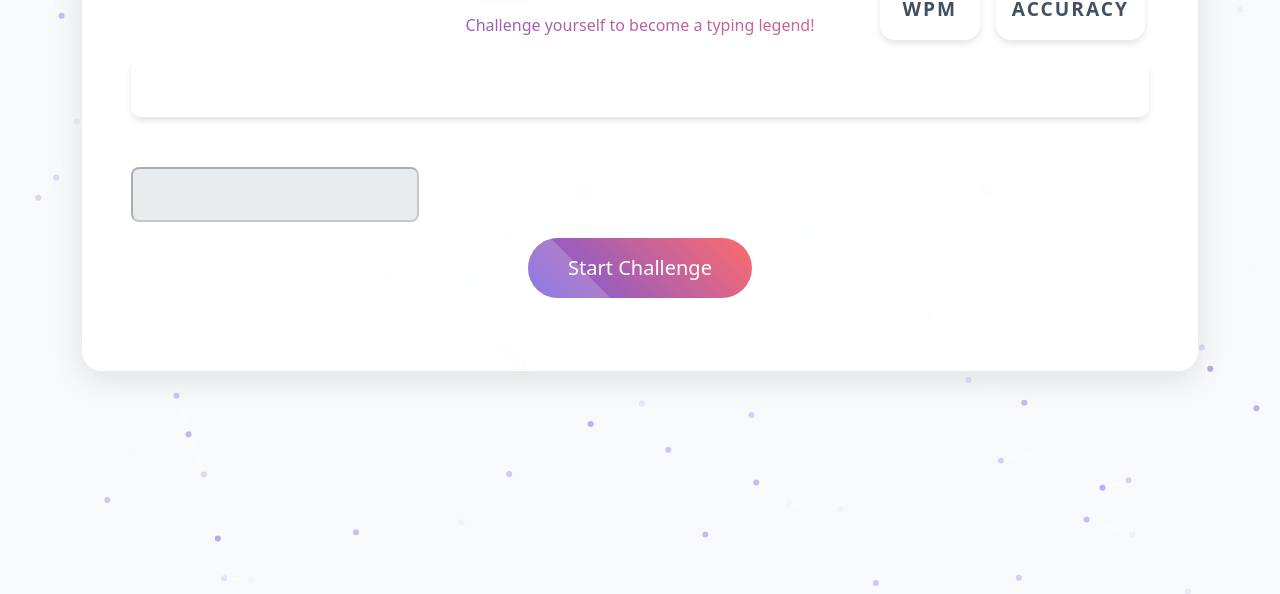
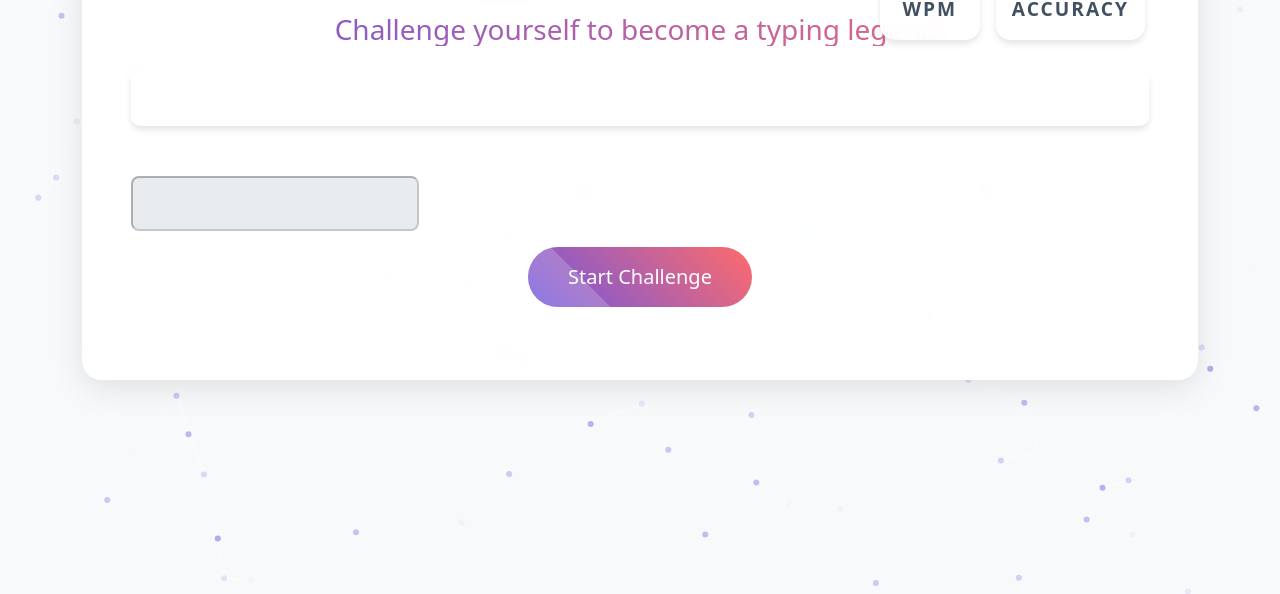
Before and after one commit to Sushmit-Biswas/TypeMaster-Pro, a plain HTML site: page index.html in a window 1280 px wide. Shown: the part 206-800 px from the top of the page. Drawn offline with nearby package versions, Linux system fonts and the light colour scheme.

Commit message:
Update index.html

```diff
--- a/index.html
+++ b/index.html
@@ -64,7 +64,7 @@
                 </div>
 
                 <h1 class="text-center mb-4 glowing-text">TypeMaster Pro</h1>
-                <p class="text-center text-gradient mb-4">Challenge yourself to become a typing legend!</p>
+                <h3 class="text-center text-gradient mb-4">Challenge yourself to become a typing legend!</h3>
 
                 <div class="quote-container mb-4 glass-effect">
                     <p id="quote" class="lead"></p>
```
